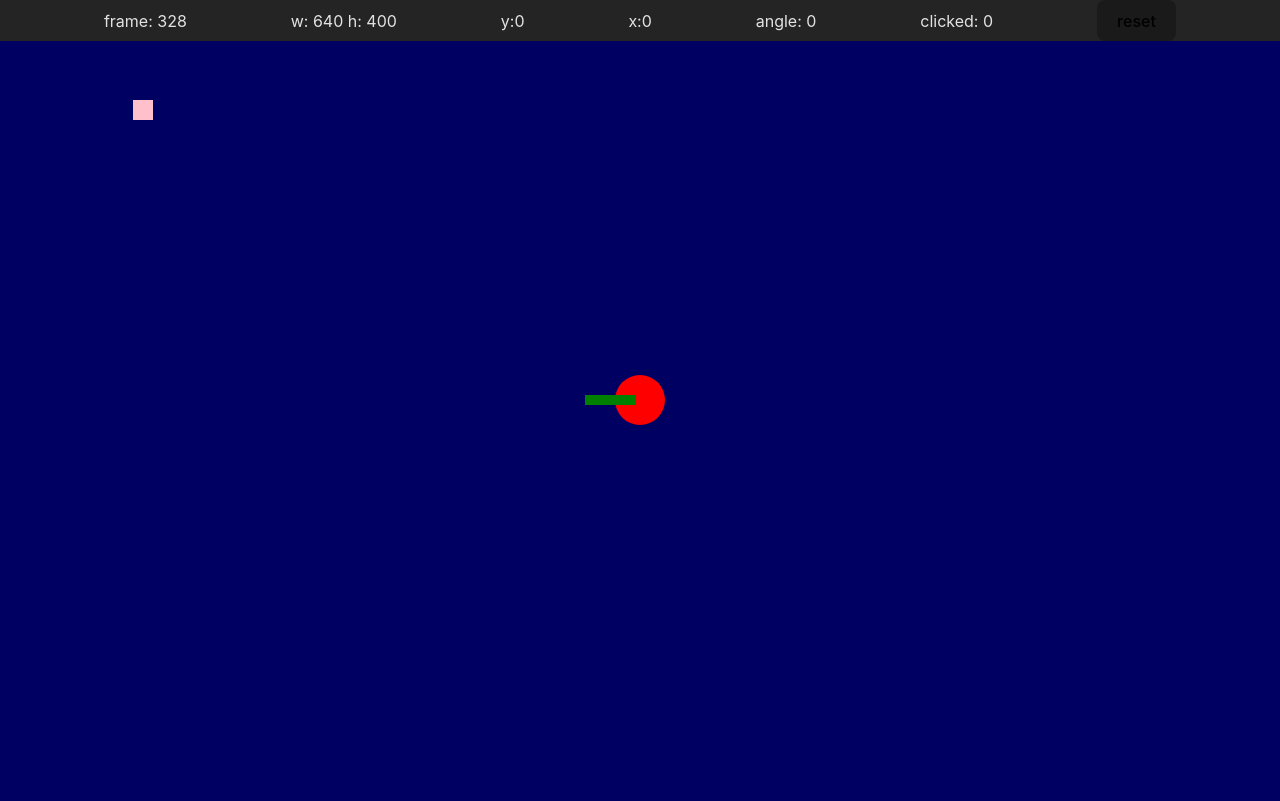
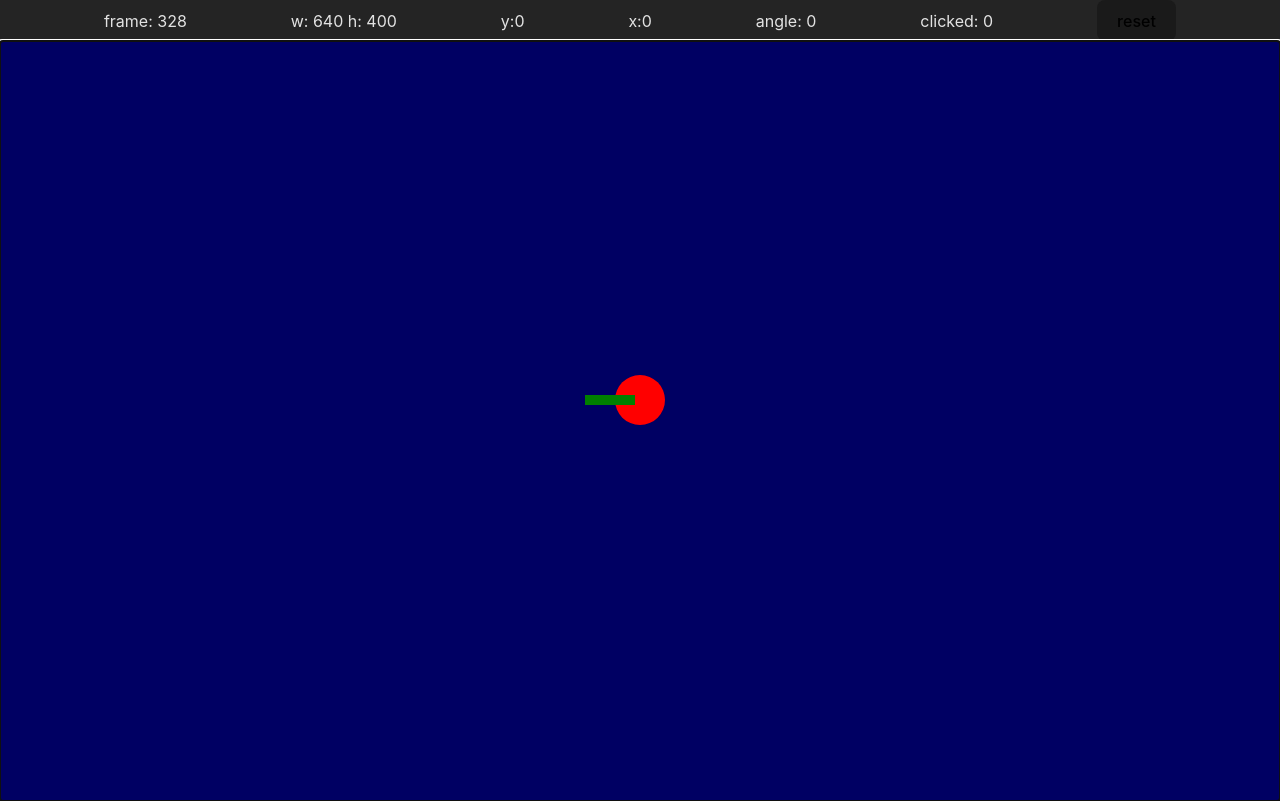
Before and after one commit to cocosmos/zombie-game, a React (Vite) app: page / in a window 1280 px wide. Built offline with nearby package versions, Linux system fonts and the light colour scheme.

Commit message:
✅ add keydown listener

```diff
--- a/src/App.tsx
+++ b/src/App.tsx
@@ -6,7 +6,7 @@ import GameInformations from "./components/GameInformations";
 import "./css/App.css";
 
 function App() {
-  const appDom = useRef(null);
+  const appDom = useRef<any>(null);
 
   /*Frame and gameEngine*/
   const [frame, setframe] = useState(0);
@@ -22,6 +22,9 @@ function App() {
   }, [appDom]);
 
   useEffect(() => {
+    if (appDom.current) {
+      appDom.current.focus();
+    }
     return () => {
       gameEngine.destroy();
     };
@@ -34,13 +37,11 @@ function App() {
         className="App"
         onMouseMove={(event) => gameEngine.domEvent.mouseMove(event)}
         onClick={() => gameEngine.domEvent.onClick()}
+        onKeyDown={(event) => gameEngine.domEvent.onKeyDown(event)}
         ref={appDom}
+        tabIndex={-1}
       >
         <GameBoard />
-
-        {gameEngine.enemies.map((enemy) => {
-          return <DomGameObject key={enemy.id} item={enemy}></DomGameObject>;
-        })}
       </div>
     </>
   );
```
